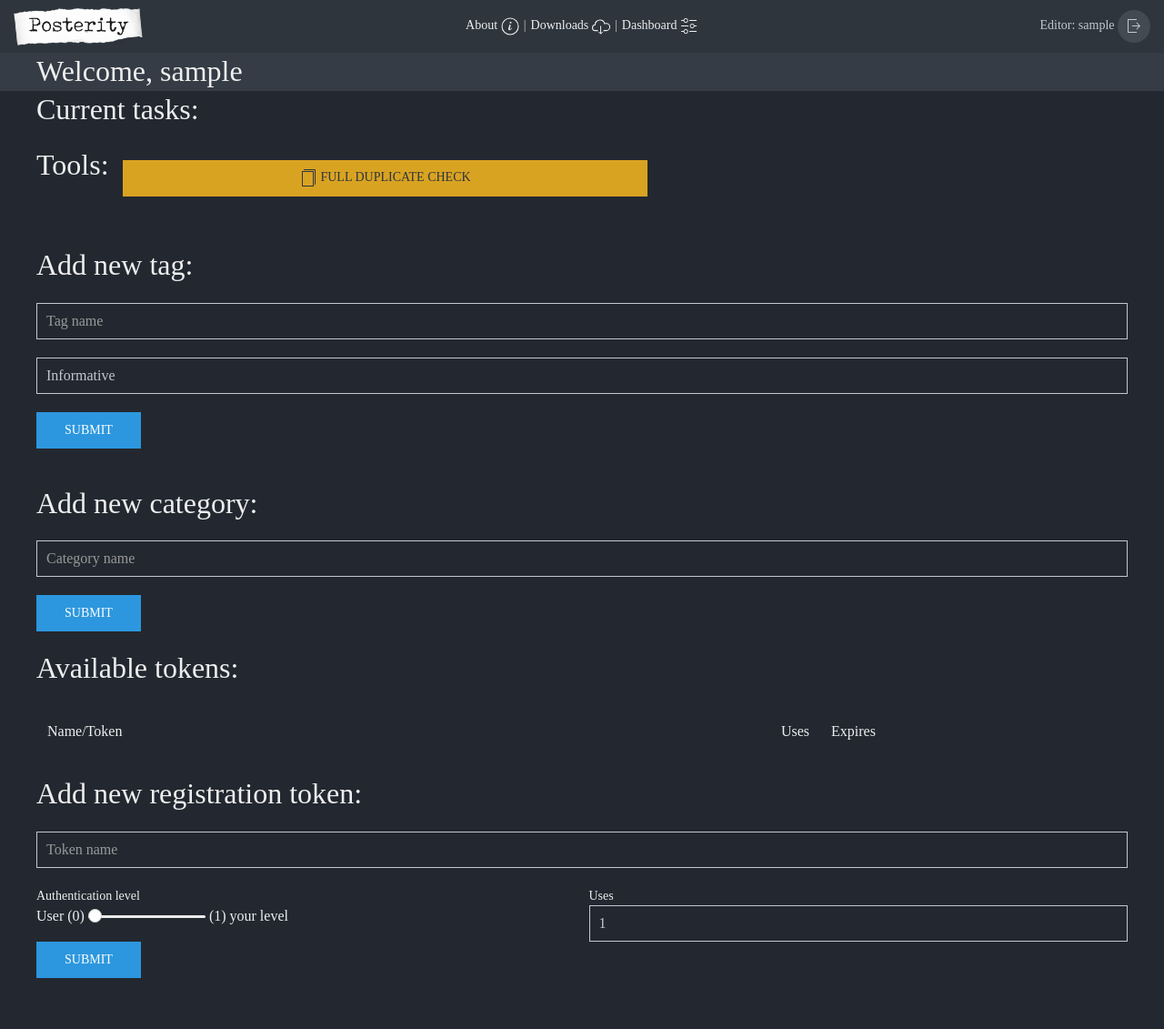
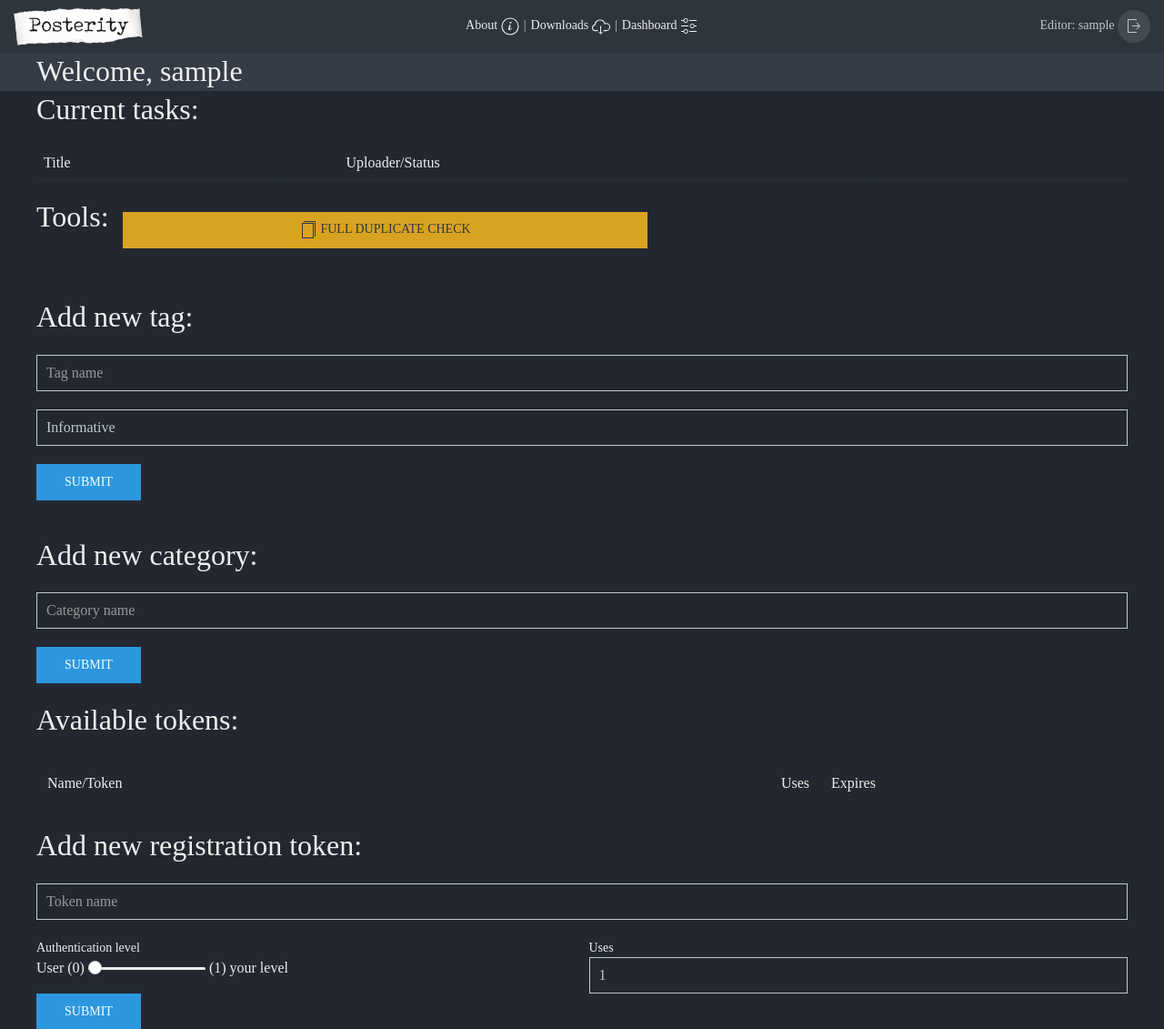
Before and after one commit to NiclasEriksen/posterity, a Flask app: page /dashboard in a window 1280 px wide. Shown: the top 1131 px of the page at 91% size. Before the commit the page ends 1075 px from the top, so only its background shows below. Run offline with Flask 2, Linux system fonts and the light colour scheme; a user stored in the database is signed in; tables that the repository leaves empty hold one stand-in row (values such as "Sample post"); data that the repository does not hold is empty; parts of the project's set-up code (start-up, migrations or seed data) failed here and were passed over; some libraries are stand-ins or nearby versions.

Commit message:
Tasks in dashboard.

```diff
--- a/app/dl/dl.py
+++ b/app/dl/dl.py
@@ -31,6 +31,17 @@ STATUS_INVALID = 3
 STATUS_COOKIES = 4
 STATUS_PENDING = 5
 STATUS_PROCESSING = 6
+
+STATUS_STRINGS = {
+    STATUS_DOWNLOADING: "downloading",
+    STATUS_COMPLETED: "completed",
+    STATUS_FAILED: "failed",
+    STATUS_INVALID: "invalid",
+    STATUS_COOKIES: "cookies",
+    STATUS_PENDING: "pending",
+    STATUS_PROCESSING: "processing"
+}
+
 CRF = 26
 CRF_LOW = 34
 MAX_DURATION_HD: float = 20 * 60.0
--- a/app/serve/db.py
+++ b/app/serve/db.py
@@ -13,7 +13,8 @@ from werkzeug.local import LocalProxy
 from flask import current_app
 from app.dl.helpers import seconds_to_verbose_time, seconds_to_hhmmss, convert_file_size
 from app.dl.dl import STATUS_DOWNLOADING, STATUS_PROCESSING, STATUS_INVALID,\
-    STATUS_FAILED, STATUS_COMPLETED, STATUS_PENDING, MAX_BIT_RATE_PER_PIXEL, MIN_BIT_RATE_PER_PIXEL
+    STATUS_FAILED, STATUS_COMPLETED, STATUS_PENDING, STATUS_COOKIES, STATUS_STRINGS,\
+    MAX_BIT_RATE_PER_PIXEL, MIN_BIT_RATE_PER_PIXEL
 from app.dl.metadata import get_source_site
 
 
@@ -170,6 +171,12 @@ class Video(Base):
         br = min(1.0, max(0.0, self.bit_rate - min_bit_rate) / r)
 
         return br >= PROCESSING_RECOMMENDATION
+
+    @property
+    def status_str(self) -> str:
+        if self.status in STATUS_STRINGS:
+            return STATUS_STRINGS[self.status]
+        return str(f"Status {self.status}")
 
     @property
     def source_site_name(self) -> str:
--- a/app/serve/static/css/posterity.css
+++ b/app/serve/static/css/posterity.css
@@ -60,6 +60,10 @@ body, html {
 }
 .uk-table-small tr, .report-list-item {
     border-bottom: 1px dotted var(--dark-grey);
+}
+
+.uk-table-striped tbody tr:nth-of-type(odd), .uk-table-striped>tr:nth-of-type(odd) {
+    background: var(--charcoal);
 }
 
 .uk-h1, .uk-h2, .uk-h3, .uk-h4, .uk-h5, .uk-h6, .uk-heading-2xlarge, .uk-heading-large, .uk-heading-medium, .uk-heading-small, .uk-heading-xlarge, h1, h2, h3, h4, h5, h6 {
--- a/app/serve/templates/dashboard.html
+++ b/app/serve/templates/dashboard.html
@@ -16,6 +16,22 @@
     <div class="uk-container uk-margin-bottom">
         <div class="uk-container uk-margin">
             <h2>Current tasks:</h2>
+            <table class="uk-table uk-table-small uk-table-striped">
+                <thead>
+                    <tr>
+                        <td>Title</td>
+                        <td>Uploader/Status</td>
+                    </tr>
+                </thead>
+                <tbody>
+                    {% for t in tasks %}
+                    <tr>
+                        <td><a href="/{{ t.video_id }}">{{ t.title }}</a></td>
+                        <td><span class="uk-text-meta">{{ t.source }}</span> {{ t.status_str.capitalize() }}</td>
+                    </tr>
+                    {% endfor %}
+                </tbody>
+            </table>
         </div>
         <div class="uk-grid uk-grid-small">
             <h2>Tools:</h2>
--- a/app/serve/views.py
+++ b/app/serve/views.py
@@ -13,7 +13,7 @@ from flask_login import login_user, login_required, logout_user, current_user
 from redis.exceptions import ConnectionError
 from sqlalchemy.exc import OperationalError, IntegrityError
 from werkzeug.local import LocalProxy
-from sqlalchemy import or_
+from sqlalchemy import or_, and_
 
 serve = Blueprint(
     'serve', __name__,
@@ -494,7 +494,19 @@ def dashboard_page():
     for u in other_users:
         u.uploaded = db_session.query(Video).filter_by(source=u.username).count()
 
-    return render_template("dashboard.html", user=current_user, tokens=tokens, other_users=other_users)
+    current_tasks = []
+
+    q = db_session.query(Video).filter(
+        Video.status != STATUS_COMPLETED
+    )
+    if not current_user.check_auth(AUTH_LEVEL_EDITOR):
+        q = q.filter(or_(not Video.private, Video.source == current_user.username))
+
+    current_tasks = q.order_by(
+        Video.status
+    ).all()
+
+    return render_template("dashboard.html", user=current_user, tokens=tokens, other_users=other_users, tasks=current_tasks)
 
 
 @serve.route("/about", methods=["GET"])
```
